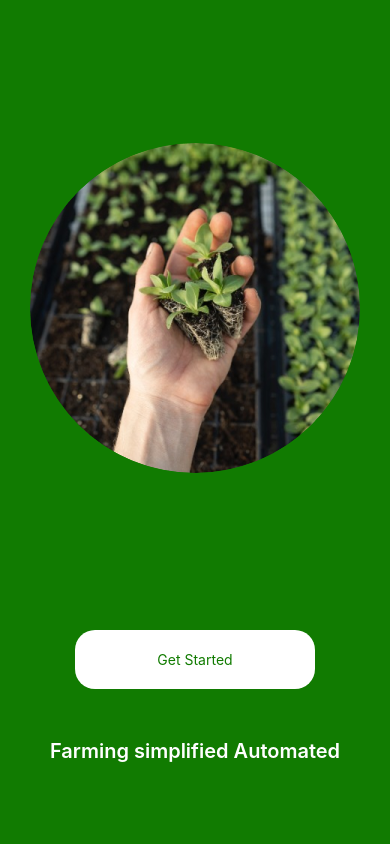
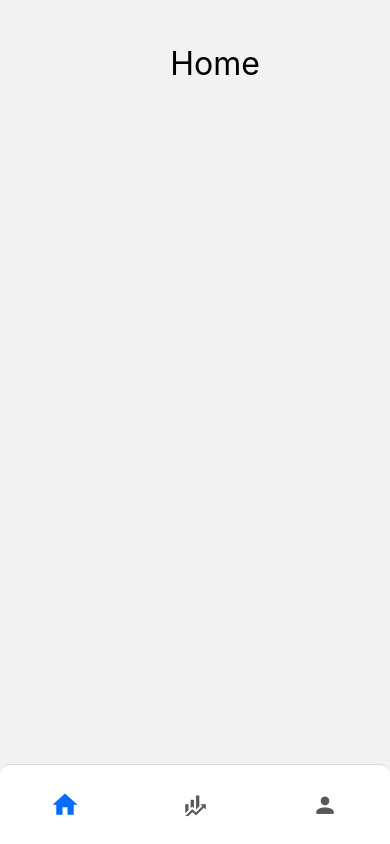
Before and after one commit to anirudh-mk/agriculture-automation-using-iot-frontend-app, a React Native app: screen /Home in a window 390 px wide. Built offline with nearby package versions, Linux system fonts and the light colour scheme.

Commit message:
feat(components/ImageCard.js)add new properties

```diff
--- a/App.js
+++ b/App.js
@@ -29,50 +29,50 @@ const screenOptions = {
 }
 const App = () => {
   return (
-      <WelcomeScreen/>
-    // <NavigationContainer>
-    //   <Tab.Navigator
-    //     screenOptions={ screenOptions }
-    //     initialRouteName="Home"
-    //   >
-    //     <Tab.Screen
-    //       name="Home"
-    //       component={ HomeScreen }
-    //       options={{
-    //         tabBarIcon: ({ focused }) => (
-    //           <MaterialCommunityIcons
-    //           name="home"
-    //           color={ focused? colors.primary: colors.gray }
-    //           size={ focused? 30: 26 } />
-    //         ),
-    //       }}
-    //     />
-    //     <Tab.Screen
-    //       name="Statistics"
-    //       component={ StatisticScreen }
-    //       options={{
-    //         tabBarIcon: ({ focused }) => (
-    //           <MaterialCommunityIcons
-    //           name='finance'
-    //           color={ focused? colors.primary: colors.gray }
-    //           size={ focused? 30: 26 }/>
-    //         ),
-    //       }}
-    //     />
-    //     <Tab.Screen
-    //       name="User"
-    //       component={ UserScreen }
-    //       options={{
-    //         tabBarIcon: ({ focused }) => (
-    //           <MaterialCommunityIcons
-    //           name="account"
-    //           color={ focused? colors.primary: colors.gray }
-    //           size={ focused? 30: 26} />
-    //         ),
-    //       }}
-    //     />
-    //   </Tab.Navigator>
-    // </NavigationContainer>
+      // <WelcomeScreen/>
+    <NavigationContainer>
+      <Tab.Navigator
+        screenOptions={ screenOptions }
+        initialRouteName="Home"
+      >
+        <Tab.Screen
+          name="Home"
+          component={ HomeScreen }
+          options={{
+            tabBarIcon: ({ focused }) => (
+              <MaterialCommunityIcons
+              name="home"
+              color={ focused? colors.primary: colors.gray }
+              size={ focused? 30: 26 } />
+            ),
+          }}
+        />
+        <Tab.Screen
+          name="Statistics"
+          component={ StatisticScreen }
+          options={{
+            tabBarIcon: ({ focused }) => (
+              <MaterialCommunityIcons
+              name='finance'
+              color={ focused? colors.primary: colors.gray }
+              size={ focused? 30: 26 }/>
+            ),
+          }}
+        />
+        <Tab.Screen
+          name="User"
+          component={ UserScreen }
+          options={{
+            tabBarIcon: ({ focused }) => (
+              <MaterialCommunityIcons
+              name="account"
+              color={ focused? colors.primary: colors.gray }
+              size={ focused? 30: 26} />
+            ),
+          }}
+        />
+      </Tab.Navigator>
+    </NavigationContainer>
   );
 };
 
--- a/components/ImageCard.js
+++ b/components/ImageCard.js
@@ -6,11 +6,11 @@ const ImageCard = () => {
   return (
     <View style={styles.card}>
       <Image style={styles.banner} source={require('../assets/icon.png')}/>
-      <view>
-        <text style={styles.headding}>Farm1</text>
-        <text style={styles.main_headding}>Tomato</text>
-        <text style={styles.sub_headding}>25 days left</text>
-      </view>
+      <View style={styles.bottom_container}>
+        <Text style={styles.headding}>Farm1</Text>
+        <Text style={styles.main_headding}>Tomato</Text>
+        <Text style={styles.sub_headding}>25 days left</Text>
+      </View>
     </View>
   )
 }
@@ -19,34 +19,47 @@ export default ImageCard
 
 const styles = StyleSheet.create({
     card:{
-        width:'80%',
+        width:'95%',
         height:202,
         borderRadius:10,
+        position:'relative',
+        borderWidth:1,
+        borderColor:colors.black
     },
     banner:{
         height:134,
         borderTopLeftRadius:10,
-        borderTopRightRadius:10
+        borderTopRightRadius:10,
+        width:'100%',
+        position:'absolute'
+    },
+    bottom_container:{
+      top:134,
+      width:'100%',
+      position:'absolute'
     },
     headding:{
         top:14,
         left:15,
         color:colors.black,
         fontSize:12,
-        fontFamily:'600'
+        fontFamily:'600',
+        position:'absolute'
     },
     main_headding:{
         top:14,
         right:15,
         color:colors.black,
         fontSize:12,
-        fontFamily:'600'
+        fontFamily:'600',
+        position:'absolute'
     },
     sub_headding:{
-        top:14,
+        top:30,
         right:15,
         color:colors.gray,
         fontSize:10,
-        fontFamily:'400'
+        fontFamily:'400',
+        position:'absolute'
     }
 })
--- a/screens/HomeScreen.js
+++ b/screens/HomeScreen.js
@@ -1,13 +1,20 @@
-import { View, Text } from 'react-native'
+import { View, Text, StyleSheet } from 'react-native'
 import React from 'react'
 import HeaddingText from '../components/HeaddingText'
+import ImageCard from '../components/ImageCard'
 
 const HomeScreen = () => {
   return (
-    <View>
+    <View style={styles.screen}>
       <HeaddingText text='Home'/>
     </View>
   )
 }
 
+const styles = StyleSheet.create({
+  screen:{
+    alignItems:'center'
+  }
+})
+
 export default HomeScreen
```
